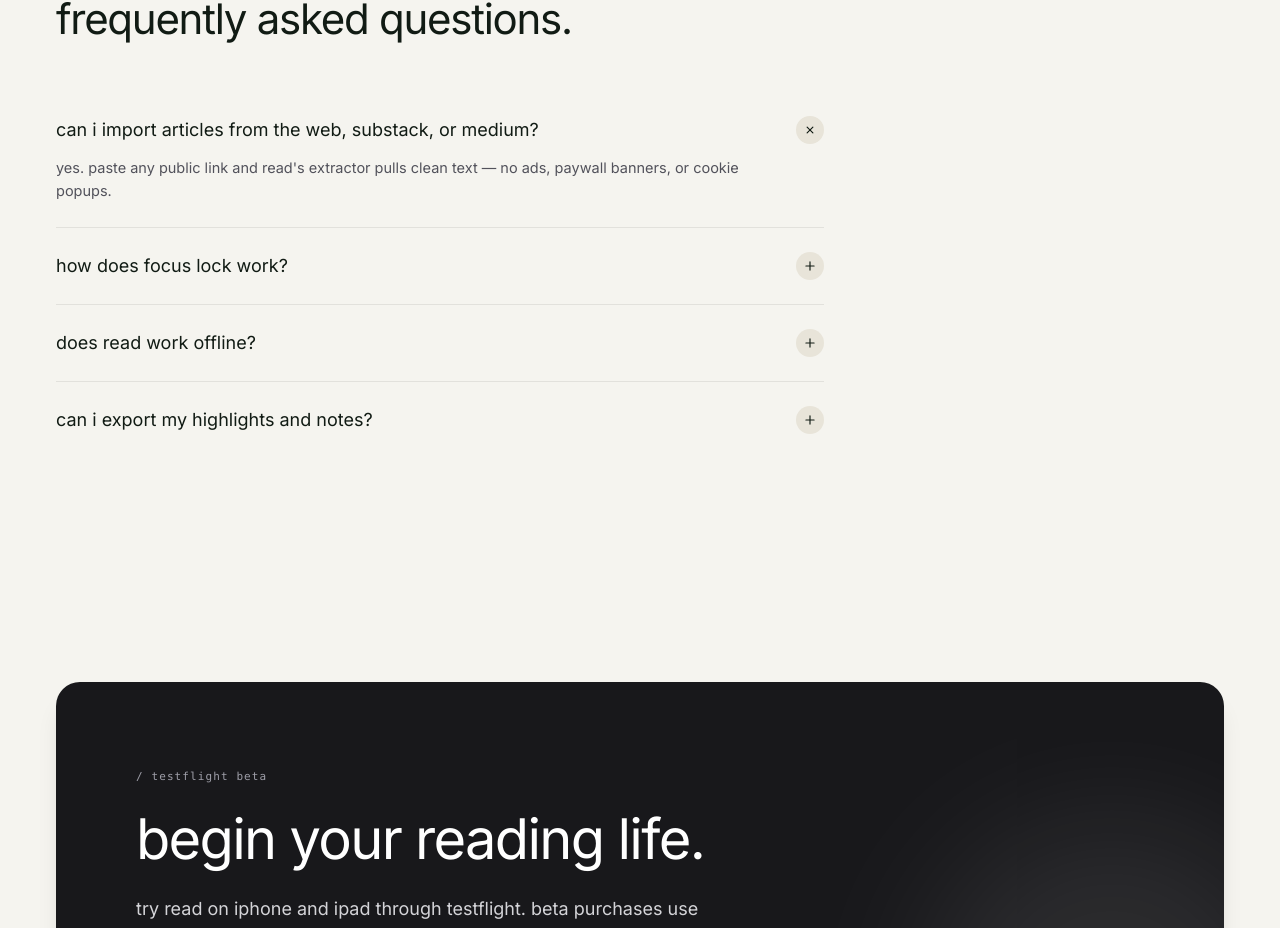
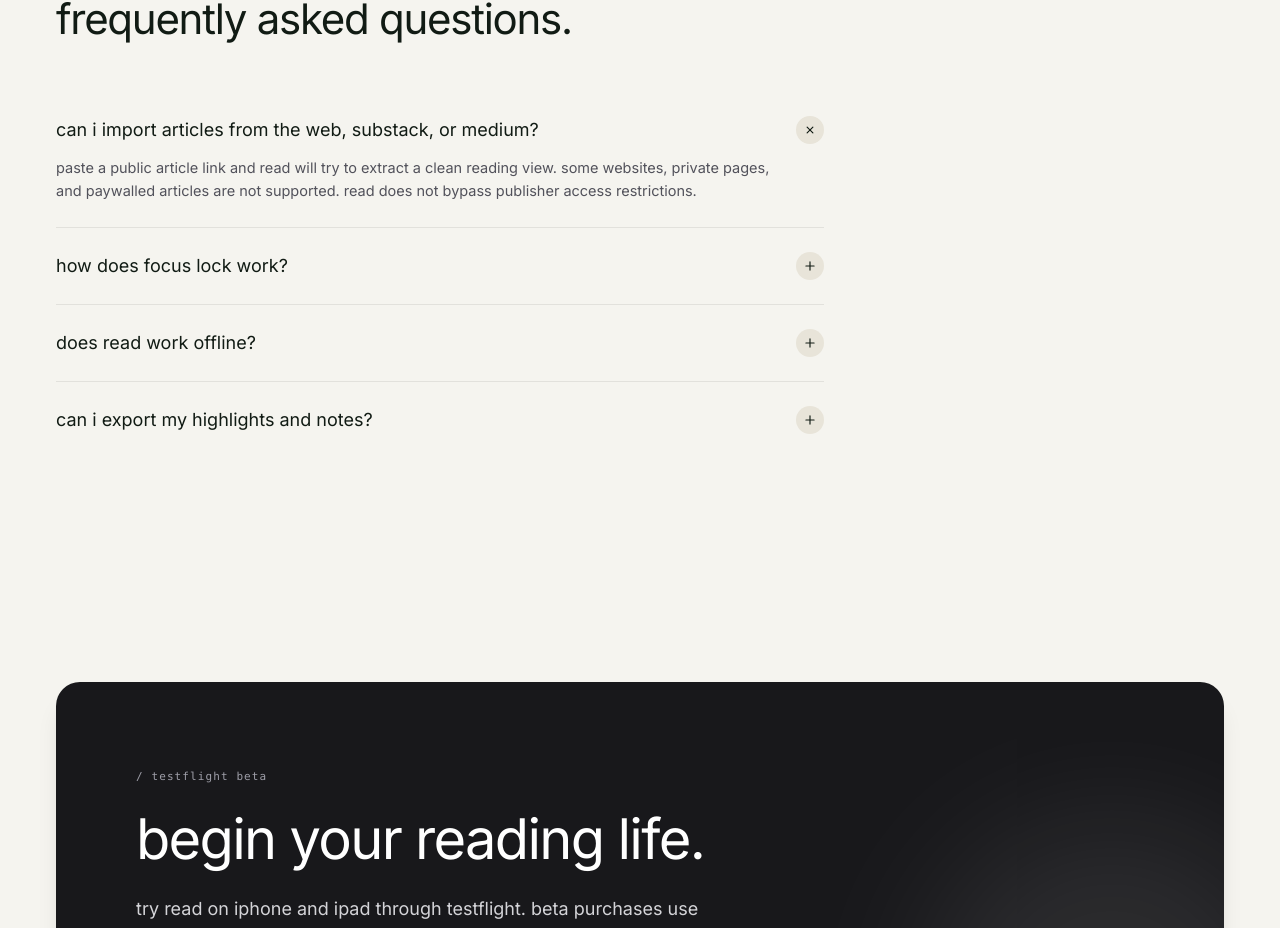
Before and after one commit to notcodesid/read-web, a Next.js app: page / in a window 1280 px wide. Shown: the part 3881-4809 px from the top of the page. Built offline with nearby package versions, Linux system fonts and the light colour scheme.

Commit message:
clarify faq answers accuracy

```diff
--- a/components/FaqSection.tsx
+++ b/components/FaqSection.tsx
@@ -10,19 +10,19 @@ export default function FaqSection() {
   const faqs = [
     {
       q: "Can I import articles from the web, Substack, or Medium?",
-      a: "Yes. Paste any public link and Read's extractor pulls clean text — no ads, paywall banners, or cookie popups.",
+      a: "Paste a public article link and Read will try to extract a clean reading view. Some websites, private pages, and paywalled articles are not supported. Read does not bypass publisher access restrictions.",
     },
     {
       q: "How does Focus Lock work?",
-      a: "Pick a session length (15–60 min). Read uses Apple's Screen Time API to block distracting apps and silence notifications until the timer ends. The only exits are finishing — or restarting your phone.",
+      a: "Choose a duration and the apps, categories, or websites you want to restrict. With Screen Time permission, Read Pro blocks those selections during your session. It does not silence every notification, and you can end the session in Read.",
     },
     {
       q: "Does Read work offline?",
-      a: "Fully. Saved essays, highlights, and notes live on your device. Planes, subways, dead zones — all fine.",
+      a: "Saved text can be read offline after importing. You need internet access to import new articles or sync; external images and links may still need a connection. Open your article once before travelling to check it is ready.",
     },
     {
       q: "Can I export my highlights and notes?",
-      a: "Yes. One-tap export to Notion and Obsidian. Your data is yours, and a full export is available anytime.",
+      a: "Read Pro exports highlights and notes as a Markdown file through the iOS share sheet. You can import the file into apps such as Notion or Obsidian; it does not connect automatically to those accounts.",
     },
   ];
 
```
